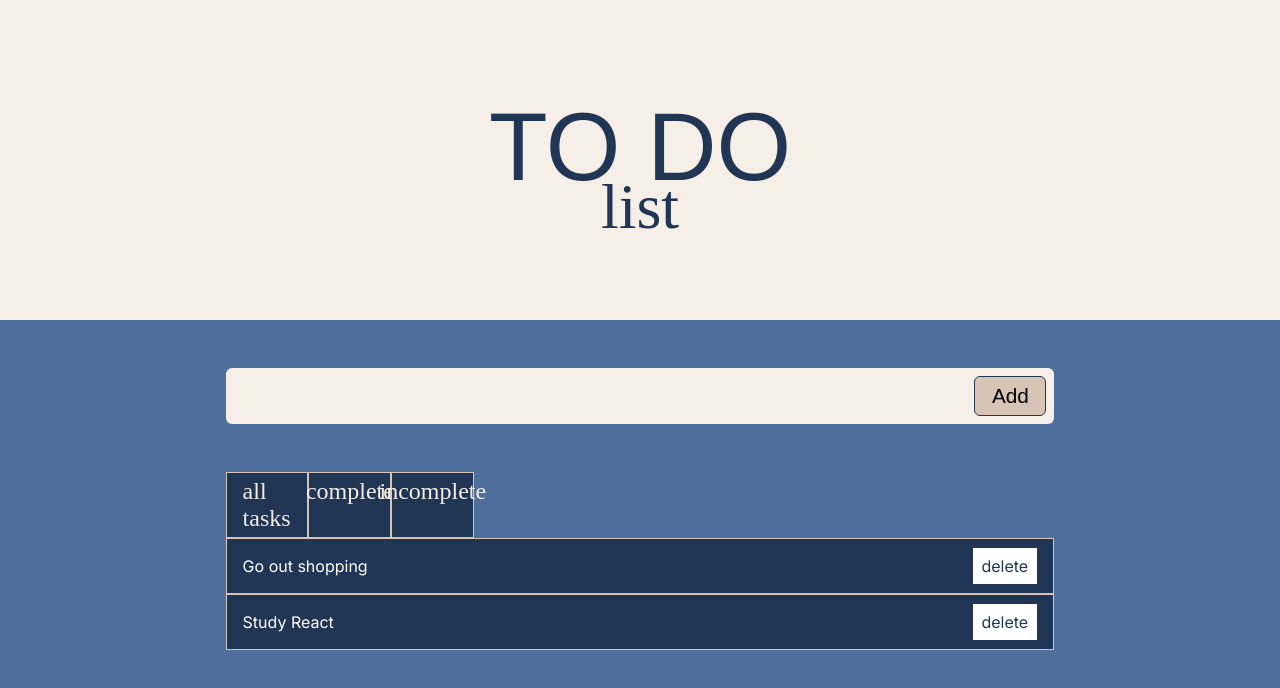
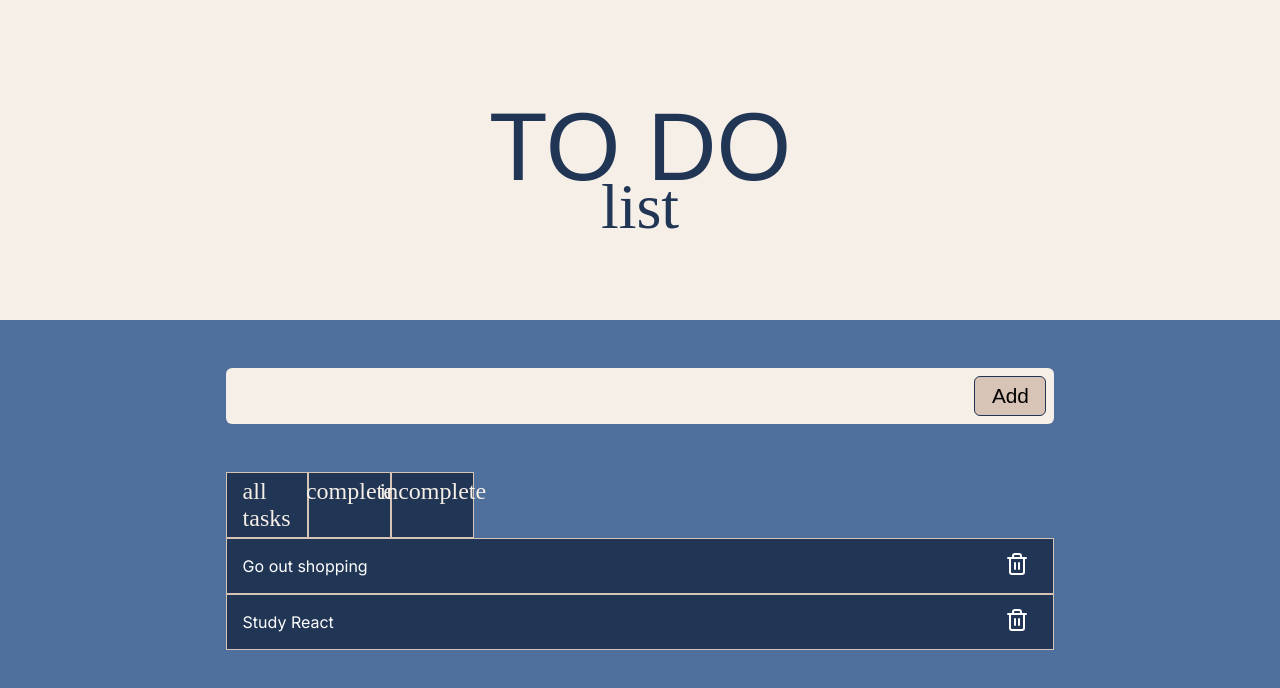
Before and after one commit to carolinaparisi/react-to-do-list, a React (Vite) app: page / in a window 1280 px wide. Shown: the top 688 px of the page. Built offline with nearby package versions, Linux system fonts and the light colour scheme; a web font is replaced by a local one.

Commit message:
feat: add trash icon

```diff
--- a/package.json
+++ b/package.json
@@ -10,6 +10,7 @@
     "preview": "vite preview"
   },
   "dependencies": {
+    "lucide-react": "^0.390.0",
     "react": "^18.2.0",
     "react-dom": "^18.2.0"
   },
--- a/src/components/TableRow.css
+++ b/src/components/TableRow.css
@@ -15,7 +15,6 @@
 }
 
 .delete-btn {
-	width: 4rem;
 	cursor: pointer;
-	color: #213555;
+	background-color: #213555;
 }
--- a/src/components/TableRow.tsx
+++ b/src/components/TableRow.tsx
@@ -1,3 +1,4 @@
+import { Trash2 } from "lucide-react";
 import "./TableRow.css";
 
 interface TableRowProps {
@@ -14,7 +15,7 @@ export default function TableRow({ task, handleDeleteTask }: TableRowProps) {
 				onClick={() => {
 					handleDeleteTask(task);
 				}}>
-				delete
+				<Trash2 />
 			</button>
 		</div>
 	);
--- a/src/index.css
+++ b/src/index.css
@@ -18,7 +18,6 @@ input {
 button {
 	all: unset;
 	box-sizing: border-box;
-	width: 100%;
 	padding: 0.5em;
 	font-size: 1em;
 	font-family: inherit;
```
Also changed, not shown: 1 other file (tests, documents, lock files or other folders).
